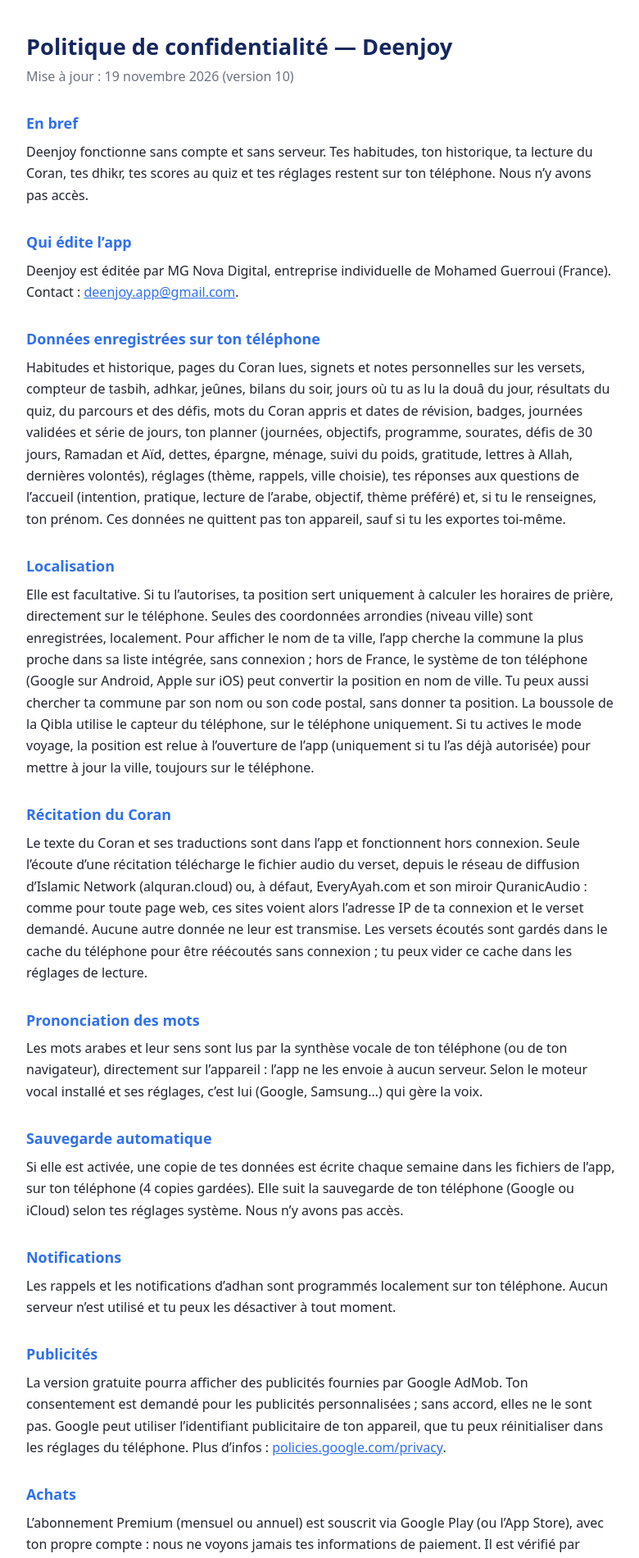
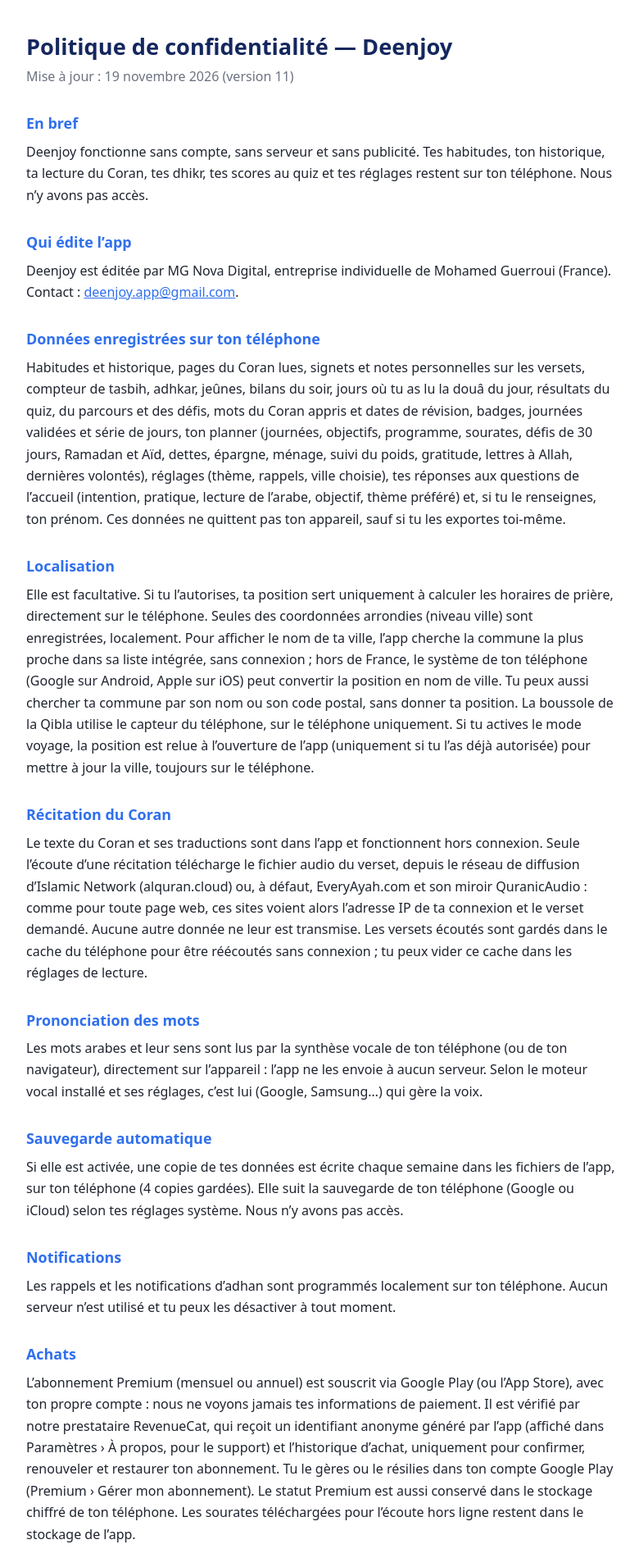
Before and after one commit to mhdgri/deenjoy, a plain HTML site: page confidentialite.html in a window 1280 px wide. Shown: the top 1900 px of the page at 82% size, without its empty margins (248-1028 px from the left). Drawn offline with Linux system fonts and the light colour scheme.

Commit message:
Politique de confidentialité : sans publicité

```diff
--- a/confidentialite.html
+++ b/confidentialite.html
@@ -15,9 +15,9 @@ footer{margin-top:44px;padding-top:16px;border-top:1px solid #E5E7EB;color:#6B72
 @media (prefers-color-scheme:dark){body{background:#0F172A;color:#E5E7EB}h1{color:#C7D7FF}h2{color:#7FA6FF}a{color:#7FA6FF}footer{border-color:#334155;color:#94A3B8}.meta{color:#94A3B8}}
 </style></head><body><main>
 <h1>Politique de confidentialité — Deenjoy</h1>
-<p class="meta">Mise à jour : 19 novembre 2026 (version 10)</p>
+<p class="meta">Mise à jour : 19 novembre 2026 (version 11)</p>
 <h2>En bref</h2>
-<p>Deenjoy fonctionne sans compte et sans serveur. Tes habitudes, ton historique, ta lecture du Coran, tes dhikr, tes scores au quiz et tes réglages restent sur ton téléphone. Nous n’y avons pas accès.</p>
+<p>Deenjoy fonctionne sans compte, sans serveur et sans publicité. Tes habitudes, ton historique, ta lecture du Coran, tes dhikr, tes scores au quiz et tes réglages restent sur ton téléphone. Nous n’y avons pas accès.</p>
 <h2>Qui édite l’app</h2>
 <p>Deenjoy est éditée par MG Nova Digital, entreprise individuelle de Mohamed Guerroui (France). Contact : <a href="mailto:deenjoy.app@gmail.com">deenjoy.app@gmail.com</a>.</p>
 <h2>Données enregistrées sur ton téléphone</h2>
@@ -32,16 +32,14 @@ footer{margin-top:44px;padding-top:16px;border-top:1px solid #E5E7EB;color:#6B72
 <p>Si elle est activée, une copie de tes données est écrite chaque semaine dans les fichiers de l’app, sur ton téléphone (4 copies gardées). Elle suit la sauvegarde de ton téléphone (Google ou iCloud) selon tes réglages système. Nous n’y avons pas accès.</p>
 <h2>Notifications</h2>
 <p>Les rappels et les notifications d’adhan sont programmés localement sur ton téléphone. Aucun serveur n’est utilisé et tu peux les désactiver à tout moment.</p>
-<h2>Publicités</h2>
-<p>La version gratuite pourra afficher des publicités fournies par Google AdMob. Ton consentement est demandé pour les publicités personnalisées ; sans accord, elles ne le sont pas. Google peut utiliser l’identifiant publicitaire de ton appareil, que tu peux réinitialiser dans les réglages du téléphone. Plus d’infos : <a href="https://policies.google.com/privacy">policies.google.com/privacy</a>.</p>
 <h2>Achats</h2>
 <p>L’abonnement Premium (mensuel ou annuel) est souscrit via Google Play (ou l’App Store), avec ton propre compte : nous ne voyons jamais tes informations de paiement. Il est vérifié par notre prestataire RevenueCat, qui reçoit un identifiant anonyme généré par l’app (affiché dans Paramètres › À propos, pour le support) et l’historique d’achat, uniquement pour confirmer, renouveler et restaurer ton abonnement. Tu le gères ou le résilies dans ton compte Google Play (Premium › Gérer mon abonnement). Le statut Premium est aussi conservé dans le stockage chiffré de ton téléphone. Les sourates téléchargées pour l’écoute hors ligne restent dans le stockage de l’app.</p>
 <h2>Nous écrire et laisser un avis</h2>
 <p>Si tu nous écris depuis l’app (Paramètres › Aide et à propos), ton application d’e-mail s’ouvre avec un message prérempli : rien n’est envoyé sans ton action. Ce message contient la version de l’app et le modèle de ton téléphone, pour nous aider à résoudre un problème ; tu peux les effacer avant l’envoi. Ton adresse e-mail sert uniquement à te répondre. La demande d’avis éventuelle est affichée par Google Play, qui ne nous transmet pas ton identité.</p>
 <h2>Aucun suivi</h2>
-<p>L’app n’intègre aucun outil de statistiques ni de suivi en dehors des publicités, des achats et de l’audio de récitation décrits ci-dessus. Les échanges avec ces services sont chiffrés (HTTPS).</p>
+<p>L’app n’affiche aucune publicité, n’utilise pas l’identifiant publicitaire de ton téléphone et n’intègre aucun outil de statistiques ni de suivi. Seuls les achats et l’audio de récitation décrits ci-dessus passent par Internet, de façon chiffrée (HTTPS).</p>
 <h2>Tes droits et tes données</h2>
-<p>Tu peux à tout moment exporter tes données (Paramètres › Exporter), les restaurer, ou tout effacer (Paramètres › Tout effacer). Désinstaller l’app supprime aussi toutes les données locales. Conformément au RGPD, tu peux aussi nous écrire pour toute question sur tes données ou pour exercer tes droits (accès, rectification, effacement, opposition). Pour les données traitées par Google (Play, AdMob) ou RevenueCat, ce sont leurs propres politiques qui s’appliquent. Tu peux aussi adresser une réclamation à la CNIL (<a href="https://www.cnil.fr">cnil.fr</a>).</p>
+<p>Tu peux à tout moment exporter tes données (Paramètres › Exporter), les restaurer, ou tout effacer (Paramètres › Tout effacer). Désinstaller l’app supprime aussi toutes les données locales. Conformément au RGPD, tu peux aussi nous écrire pour toute question sur tes données ou pour exercer tes droits (accès, rectification, effacement, opposition). Pour les données traitées par Google Play ou RevenueCat, ce sont leurs propres politiques qui s’appliquent. Tu peux aussi adresser une réclamation à la CNIL (<a href="https://www.cnil.fr">cnil.fr</a>).</p>
 <h2>Enfants</h2>
 <p>L’app ne collecte aucune donnée personnelle et n’est pas destinée aux enfants de moins de 13 ans.</p>
 <h2>Sources des données</h2>
```
